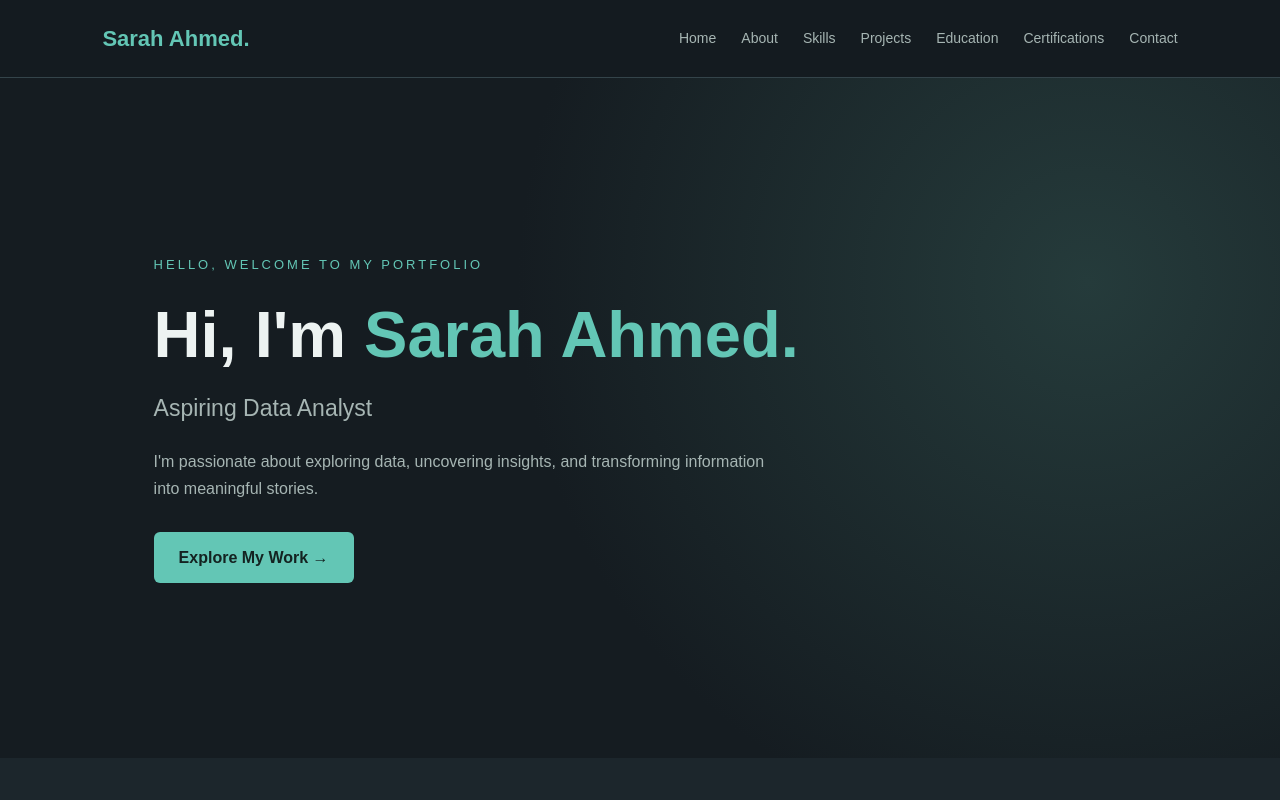
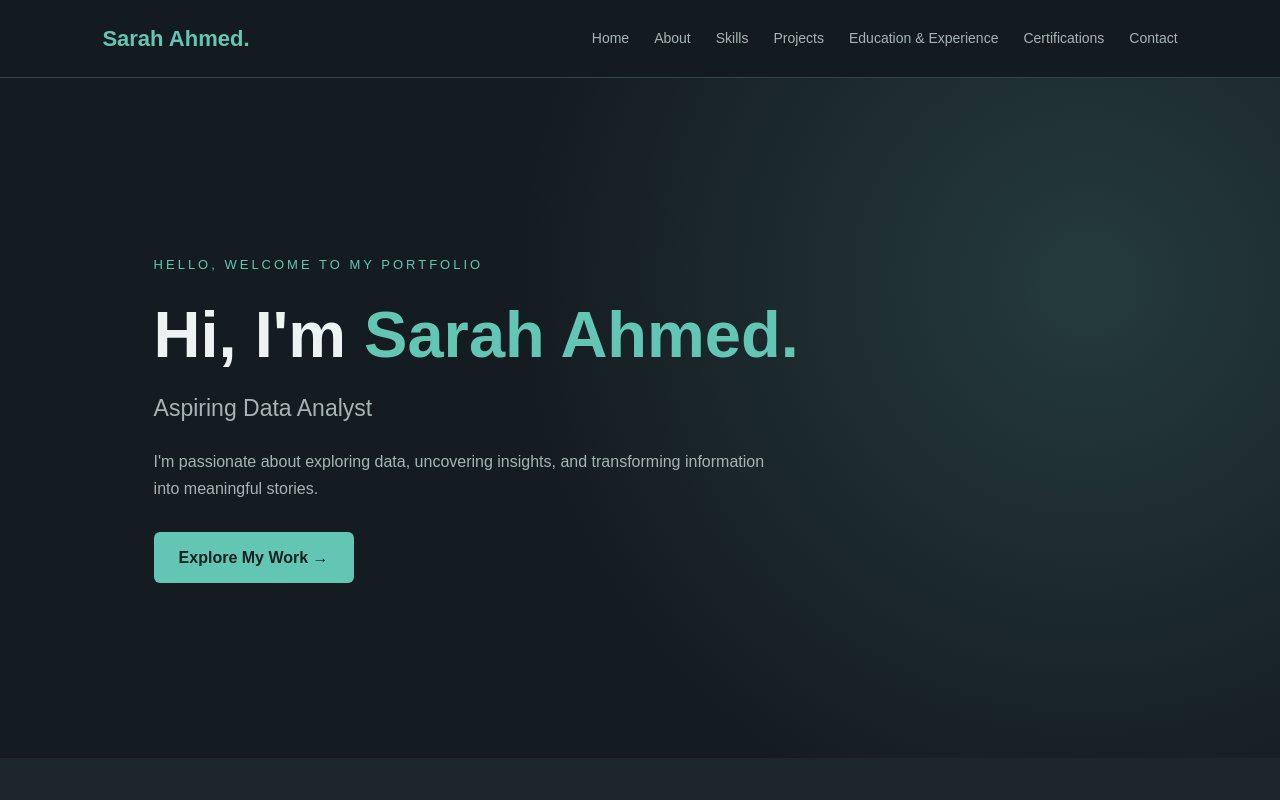
Before and after one commit to sarahdata-ad/sarahdata-ad.github.io, a plain HTML site: page index.html in a window 1280 px wide. Shown: the top 800 px of the page. Drawn offline with Linux system fonts and the light colour scheme.

Commit message:
Update index.html

```diff
--- a/index.html
+++ b/index.html
@@ -405,7 +405,7 @@
             <a href="#about">About</a>
             <a href="#skills">Skills</a>
             <a href="#projects">Projects</a>
-            <a href="#education">Education</a>
+            <a href="#education">Education & Experience</a>
             <a href="#certifications">Certifications</a>
             <a href="#contact">Contact</a>
         </nav>
```
